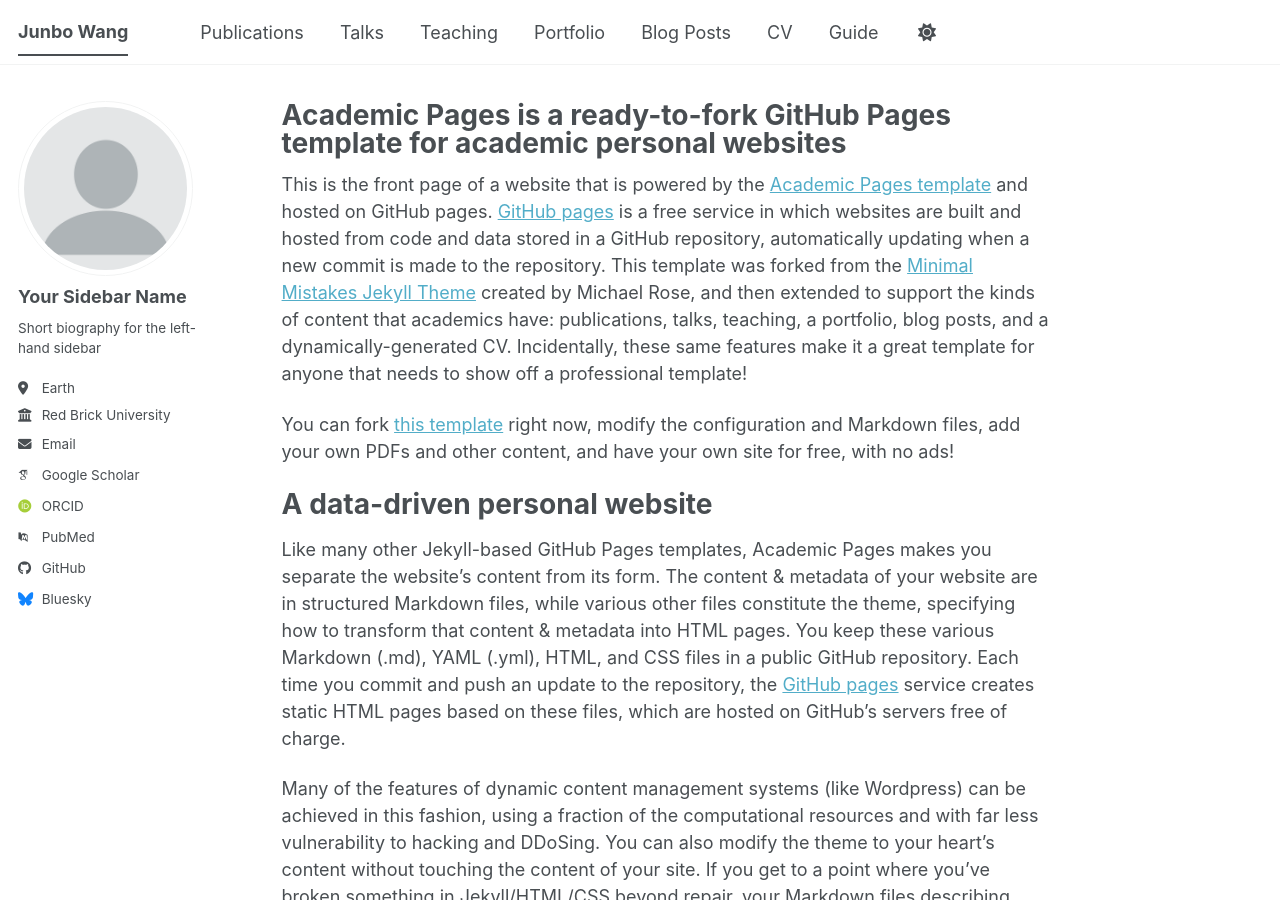
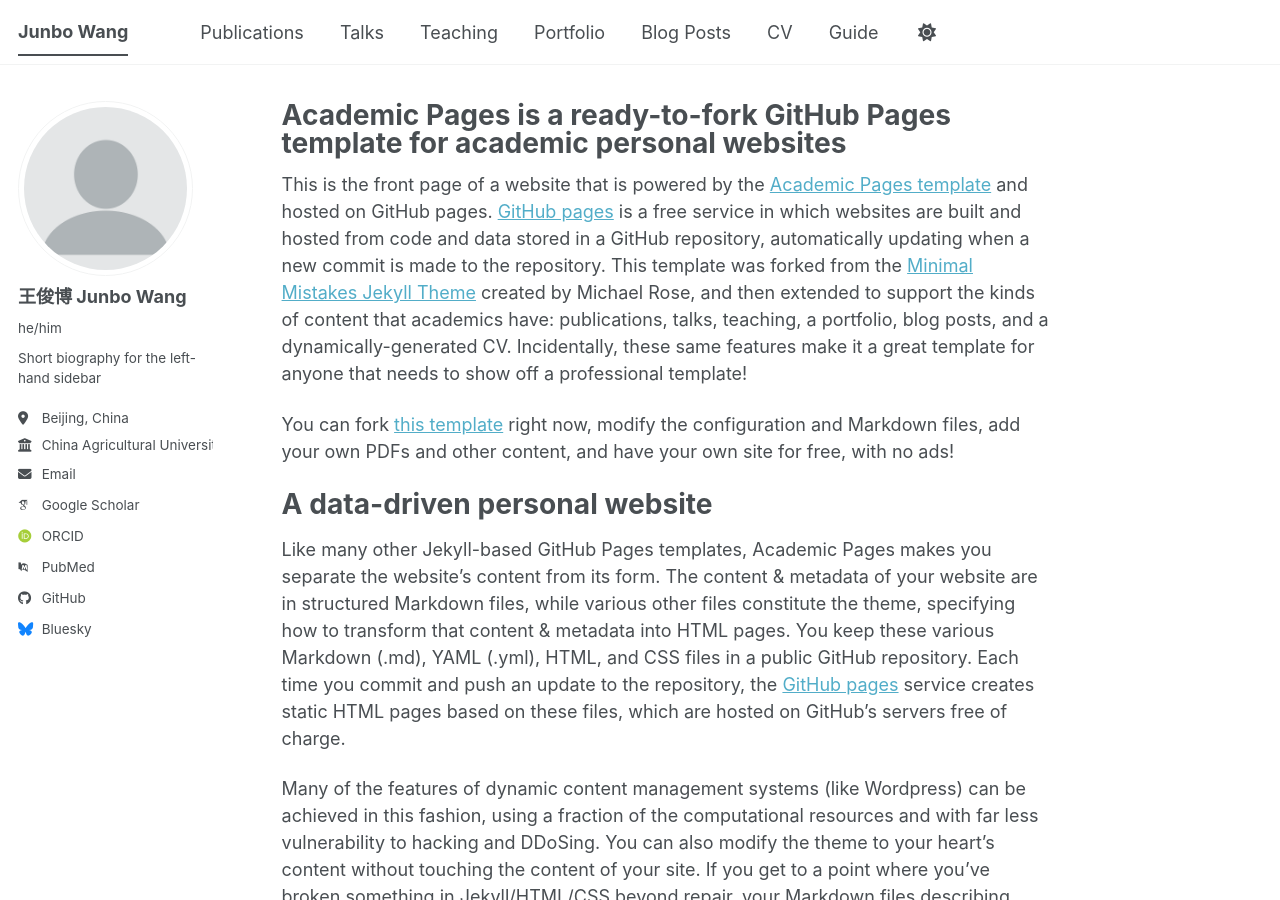
Before and after one commit to wangjunbo11/wangjunbo11.github.io, a Jekyll site: the page built from _pages/about.md, in a window 1280 px wide and 900 px high. Built offline with Jekyll 4.4.1, drawn with Linux system fonts in a browser that asks for light colours; some web fonts are replaced; a script bundle is joined from its source files by our own code; library files that are not in the unit come from our copies.

Commit message:
Update _config.yml

```diff
--- a/_config.yml
+++ b/_config.yml
@@ -24,13 +24,13 @@
 author:
   # Biographic information
   avatar           : "profile.png"
-  name             : "Your Sidebar Name"
-  pronouns         : # example: "she/her"
+  name             : "王俊博 Junbo Wang"
+  pronouns         : "he/him"
   bio              : "Short biography for the left-hand sidebar"
-  location         : "Earth"
-  employer         : "Red Brick University"
+  location         : "Beijing, China"
+  employer         : "China Agricultural University"
   uri              : # URL
-  email            : "none@example.org"
+  email            : "15204633895@163.com"
 
   # Academic websites
   academia         : # URL
```
